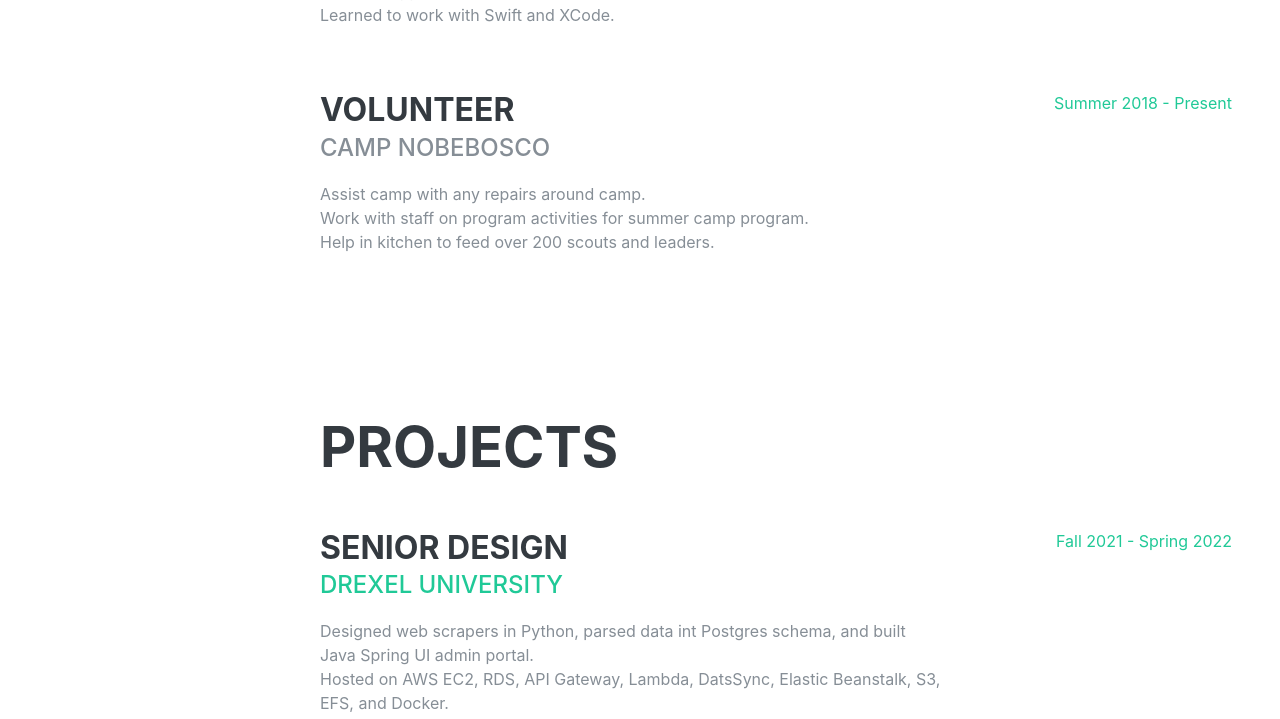
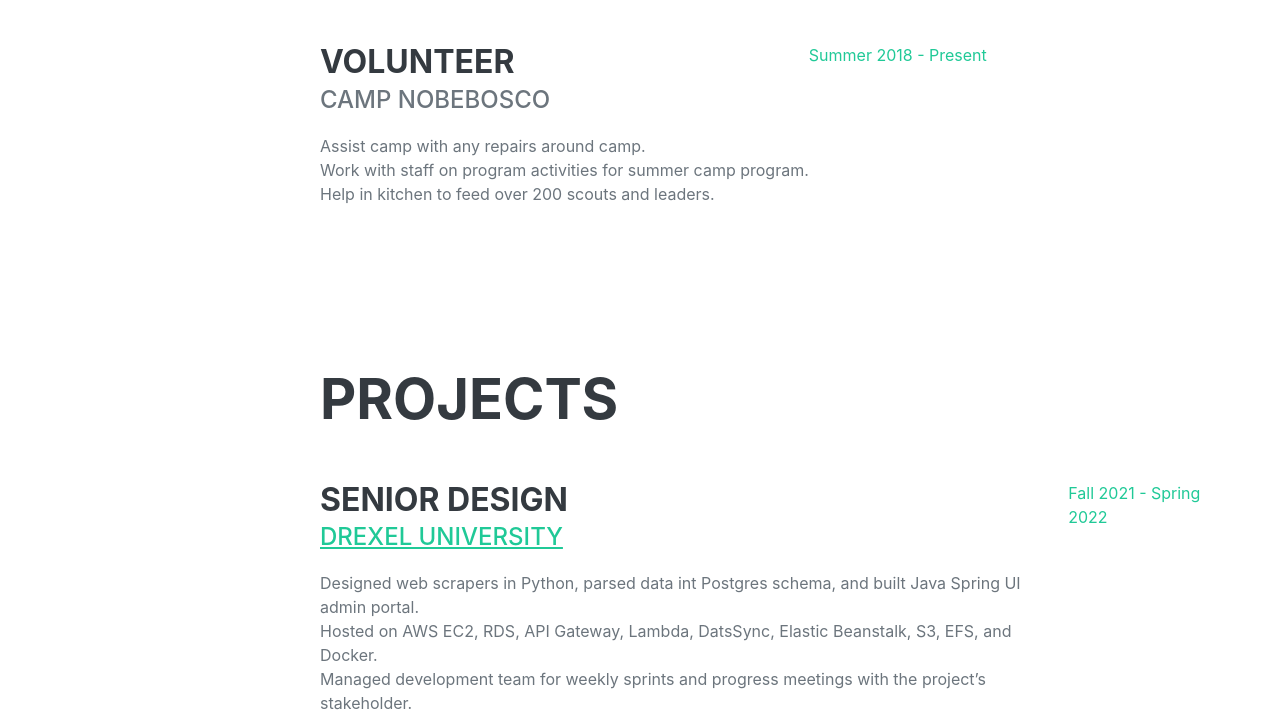
Before and after one commit to jhs88/jhs88.github.io, a website: page index.html in a window 1280 px wide. Shown: the part 2064-2783 px from the top of the page. Drawn offline with nearby package versions, Linux system fonts and the light colour scheme; files that its build step writes are made by us from their sources; a web font is replaced by a local one.

Commit message:
bootstrap 5

```diff
--- a/index.html
+++ b/index.html
@@ -23,7 +23,7 @@
   <link rel="stylesheet" href="https://cdn.jsdelivr.net/gh/devicons/devicon@v2.15.1/devicon.min.css" />
 
   <!-- Custom styles for this template -->
-  <link href="css/resume.min.css" rel="stylesheet" />
+  <link href="css/styles.min.css" rel="stylesheet" />
 </head>
 
 <body id="page-top">
@@ -59,9 +59,6 @@
         <li class="nav-item">
           <a class="nav-link js-scroll-trigger" href="#interests">Interests</a>
         </li>
-          <!-- <li class="nav-item">
-            <a class="nav-link js-scroll-trigger" href="#awards">Awards</a>
-          </li> -->
         <li class="nav-item">
           <a class="nav-link" href="Joseph-Scherreik-2024-Resume.pdf">Resume</a>
         </li>
@@ -282,7 +279,7 @@
         <div class="resume-item d-flex flex-column flex-md-row mb-5">
           <div class="resume-content mr-auto">
             <h3 class="mb-0">Drexel University</h3>
-            <!-- <div class="subheading mb-3">Bachelor of Engineering</div> -->
+            <div class="subheading mb-3">Bachelor of Science</div>
             <div class="subheading mb-3">Philadelphia, PA</div>
             <div>BS in Software Engineering</div>
           </div>
--- a/package.json
+++ b/package.json
@@ -1,7 +1,7 @@
 {
   "title": "Resume",
   "name": "jhs88.github.io",
-  "version": "4.5.0",
+  "version": "4.6.0",
   "author": "jhs88",
   "type": "commonjs",
   "scripts": {
@@ -16,7 +16,7 @@
   "license": "MIT",
   "dependencies": {
     "@fortawesome/fontawesome-free": "^6.6.0",
-    "bootstrap": "~4.3.1",
+    "bootstrap": "~5.3.3",
     "jquery": "3.7.1",
     "jquery.easing": "^1.4.1",
     "popper.js": "^1.14.7"
--- a/scss/_bootstrap-overrides.scss
+++ /dev/null
@@ -1,16 +0,0 @@
-.bg-primary {
-  background-color: $primary !important;
-}
-
-.text-primary {
-  color: $primary !important;
-}
-
-a {
-  color: $primary;
-  &:hover,
-  &:focus,
-  &:active {
-    color: darken($primary, 15%);
-  }
-}
--- a/scss/_global.scss
+++ b/scss/_global.scss
@@ -1,11 +1,13 @@
-// Global styling for this template
+//
+// Global
+//
 
 body {
-  @include body-font;
-  padding-top: 54px;
+    padding-top: $navbar-base-height;
     color: $gray-600;
 }
-@media (min-width: 992px) {
+
+@include media-breakpoint-up(lg) {
     body {
         padding-top: 0;
         padding-left: $sidebar-base-width;
@@ -18,23 +20,11 @@ h3,
 h4,
 h5,
 h6 {
-  @include heading-font;
-  font-weight: 700;
     text-transform: uppercase;
-  color: $gray-800;
 }
 
 h1 {
-  font-size: 6rem;
-  line-height: 5.5rem;
-}
-
-h2 {
-  font-size: 3.5rem;
-}
-
-h3 {
-  font-size: 2rem;
+    line-height: 1;
 }
 
 p.lead {
@@ -43,31 +33,10 @@ p.lead {
 }
 
 .subheading {
+    font-family: $headings-font-family;
     text-transform: uppercase;
     font-weight: 500;
-  @include heading-font;
     font-size: 1.5rem;
-}
-
-.social-icons {
-  a {
-    display: inline-block;
-    height: 3.5rem;
-    width: 3.5rem;
-    background-color: $gray-700;
-    color: $white !important;
-    border-radius: 100%;
-    text-align: center;
-    font-size: 1.5rem;
-    line-height: 3.5rem;
-    margin-right: 1rem;
-    &:last-child {
-      margin-right: 0;
-    }
-    &:hover {
-      background-color: $primary;
-    }
-  }
 }
 
 .dev-icons {
--- a/scss/_mixins.scss
+++ /dev/null
@@ -1,32 +0,0 @@
-// Mixins
-
-@mixin body-font {
-  font-family:
-    'Muli',
-    -apple-system,
-    BlinkMacSystemFont,
-    'Segoe UI',
-    Roboto,
-    'Helvetica Neue',
-    Arial,
-    sans-serif,
-    'Apple Color Emoji',
-    'Segoe UI Emoji',
-    'Segoe UI Symbol',
-    'Noto Color Emoji';
-}
-@mixin heading-font {
-  font-family:
-    'Saira Extra Condensed',
-    -apple-system,
-    BlinkMacSystemFont,
-    'Segoe UI',
-    Roboto,
-    'Helvetica Neue',
-    Arial,
-    sans-serif,
-    'Apple Color Emoji',
-    'Segoe UI Emoji',
-    'Segoe UI Symbol',
-    'Noto Color Emoji';
-}
--- a/scss/_nav.scss
+++ /dev/null
@@ -1,57 +0,0 @@
-#sideNav {
-  .navbar-nav .nav-item .nav-link {
-    font-weight: 800;
-    letter-spacing: 0.05rem;
-    text-transform: uppercase;
-  }
-  .navbar-toggler {
-    &:focus {
-      outline-color: lighten($primary, 15%);
-    }
-  }
-}
-
-@media (min-width: 992px) {
-  #sideNav {
-    text-align: center;
-    position: fixed;
-    top: 0;
-    left: 0;
-
-    display: flex;
-    flex-direction: column;
-
-    width: $sidebar-base-width;
-    height: 100vh;
-    .navbar-brand {
-      display: flex;
-
-      margin: auto auto 0;
-      padding: 0.5rem;
-      .img-profile {
-        max-width: 10rem;
-        max-height: 10rem;
-        border: 0.5rem solid fade-out($white, 0.8);
-      }
-    }
-    .navbar-collapse {
-      display: flex;
-      align-items: flex-start;
-      flex-grow: 0;
-
-      width: 100%;
-      margin-bottom: auto;
-      .navbar-nav {
-        flex-direction: column;
-
-        width: 100%;
-        .nav-item {
-          display: block;
-          .nav-link {
-            display: block;
-          }
-        }
-      }
-    }
-  }
-}
--- a/scss/_resume-item.scss
+++ /dev/null
@@ -1,28 +0,0 @@
-section.resume-section {
-  padding-top: 5rem !important;
-  padding-bottom: 5rem !important;
-  max-width: 75rem;
-  .resume-item {
-    .resume-content {
-    }
-    .resume-date {
-      min-width: none;
-    }
-  }
-}
-@media (min-width: 768px) {
-  section.resume-section {
-    min-height: 100vh;
-    .resume-item {
-      .resume-date {
-        min-width: 18rem;
-      }
-    }
-  }
-}
-@media (min-width: 992px) {
-  section.resume-section {
-    padding-top: 3rem !important;
-    padding-bottom: 3rem !important;
-  }
-}
--- a/scss/_variables.scss
+++ b/scss/_variables.scss
@@ -1,39 +1,7 @@
+//
 // Variables
+//
 
-// Restate Bootstrap Variables
-
-$white: #fff !default;
-$gray-100: #f8f9fa !default;
-$gray-200: #e9ecef !default;
-$gray-300: #dee2e6 !default;
-$gray-400: #ced4da !default;
-$gray-500: #adb5bd !default;
-$gray-600: #868e96 !default;
-$gray-700: #495057 !default;
-$gray-800: #343a40 !default;
-$gray-900: #212529 !default;
-$black: #000 !default;
-
-$blue: #007bff !default;
-$indigo: #6610f2 !default;
-$purple: #6f42c1 !default;
-$pink: #e83e8c !default;
-$red: #dc3545 !default;
-$orange: #bd5d38 !default;
-$yellow: #ffc107 !default;
-$green: #28a745 !default;
-$teal: #20c997 !default;
-$cyan: #17a2b8 !default;
-
-$primary: $teal !default;
-$secondary: $gray-600 !default;
-$success: $green !default;
-$info: $cyan !default;
-$warning: $yellow !default;
-$danger: $red !default;
-$light: $gray-100 !default;
-$dark: $gray-800 !default;
-
-// Page Variables
-
-$sidebar-base-width: 17rem;
+@import "./variables/colors.scss";
+@import "./variables/typography.scss";
+@import "./variables/spacing.scss";
--- /dev/null
+++ b/scss/components/_icons.scss
@@ -0,0 +1,33 @@
+//
+// Icons
+//
+
+// Styling for the rounded social media links
+
+.social-icons {
+    .social-icon {
+        display: inline-flex;
+        align-items: center;
+        justify-content: center;
+        height: 3.5rem;
+        width: 3.5rem;
+        background-color: $gray-700;
+        color: $white;
+        border-radius: 100%;
+        font-size: 1.5rem;
+        margin-right: 1.5rem;
+
+        &:last-child {
+            margin-right: 0;
+        }
+
+        &:hover {
+            background-color: $primary;
+        }
+    }
+}
+
+// Styling for the development technology icons
+.dev-icons {
+    font-size: 3rem;
+}
--- /dev/null
+++ b/scss/components/_sidenav.scss
@@ -0,0 +1,73 @@
+//
+// Sidenav
+//
+
+#sideNav {
+    padding-left: 1rem;
+    padding-right: 1rem;
+
+    .navbar-nav .nav-item .nav-link {
+        font-weight: 800;
+        letter-spacing: 0.05rem;
+        text-transform: uppercase;
+    }
+
+    .navbar-toggler {
+        &:focus {
+            outline-color: lighten($primary, 15%);
+        }
+    }
+}
+
+@include media-breakpoint-up(lg) {
+    #sideNav {
+        padding-left: 0;
+        padding-right: 0;
+        text-align: center;
+        position: fixed;
+        top: 0;
+        left: 0;
+
+        display: flex;
+        flex-direction: column;
+
+        width: $sidebar-base-width;
+        height: 100vh;
+
+        .navbar-brand {
+            display: flex;
+
+            margin: auto auto 0;
+            padding: 0.5rem;
+
+            .img-profile {
+                max-width: 10rem;
+                max-height: 10rem;
+                border: 0.5rem solid fade-out($white, 0.8);
+            }
+        }
+
+        .navbar-collapse {
+            display: flex;
+            align-items: flex-start;
+            flex-grow: 0;
+
+            width: 100%;
+            margin-bottom: auto;
+
+            .navbar-nav {
+                flex-direction: column;
+
+                width: 100%;
+
+                .nav-item {
+                    display: block;
+
+                    .nav-link {
+                        display: block;
+                    }
+                }
+            }
+        }
+    }
+}
--- a/scss/resume.scss
+++ /dev/null
@@ -1,6 +0,0 @@
-@import 'variables.scss';
-@import 'mixins.scss';
-@import 'global.scss';
-@import 'nav.scss';
-@import 'resume-item.scss';
-@import 'bootstrap-overrides.scss';
--- /dev/null
+++ b/scss/sections/_resume-section.scss
@@ -0,0 +1,32 @@
+//
+// Sections
+//
+
+section.resume-section {
+    display: flex;
+    align-items: center;
+    padding-left: 1rem;
+    padding-right: 1rem;
+    padding-top: 5rem;
+    padding-bottom: 5rem;
+    max-width: 75rem;
+
+    .resume-section-content {
+        width: 100%;
+    }
+}
+
+@include media-breakpoint-up(md) {
+    section.resume-section {
+        min-height: 100vh;
+    }
+}
+
+@include media-breakpoint-up(lg) {
+    section.resume-section {
+        padding-left: 3rem;
+        padding-right: 3rem;
+        padding-top: 5rem;
+        padding-bottom: 5rem;
+    }
+}
--- /dev/null
+++ b/scss/styles.scss
@@ -0,0 +1,19 @@
+//
+// Styles
+//
+
+// Import variables
+@import "./variables.scss";
+
+// Import Bootstrap
+@import "bootstrap/scss/bootstrap.scss";
+
+// Global CSS
+@import "./global.scss";
+
+// Components
+@import "./components/sidenav.scss";
+@import "./components/icons.scss";
+
+// Sections
+@import "./sections/resume-section.scss";
--- /dev/null
+++ b/scss/variables/_colors.scss
@@ -0,0 +1,15 @@
+//
+// Colors
+//
+
+// Pre-state grayscale colors used in other variables
+
+$gray-800: #343a40;
+
+// Override Bootstrap color system
+
+$teal: #20c997;
+
+// Override Bootstrap default state colors
+
+$primary: $teal;
--- /dev/null
+++ b/scss/variables/_spacing.scss
@@ -0,0 +1,11 @@
+//
+// Spacing
+//
+
+// Spacing variable to set the sidebar base width
+
+$sidebar-base-width: 17rem;
+
+// Spacing variable to add padding to the top of the body element that matches the height of the navbar
+
+$navbar-base-height: 3.375rem;
--- /dev/null
+++ b/scss/variables/_typography.scss
@@ -0,0 +1,21 @@
+//
+// Variables
+//
+
+// Override Bootstrap typography variables
+
+$font-family-base: "Muli", -apple-system, BlinkMacSystemFont, "Segoe UI", Roboto,
+    "Helvetica Neue", Arial, sans-serif, "Apple Color Emoji", "Segoe UI Emoji",
+    "Segoe UI Symbol", "Noto Color Emoji";
+
+$headings-font-family: "Saira Extra Condensed", -apple-system,
+    BlinkMacSystemFont, "Segoe UI", Roboto, "Helvetica Neue", Arial, sans-serif,
+    "Apple Color Emoji", "Segoe UI Emoji", "Segoe UI Symbol", "Noto Color Emoji";
+
+$headings-font-weight: 700;
+
+$headings-color: $gray-800;
+
+$h1-font-size: 6rem;
+$h2-font-size: 3.5rem;
+$h3-font-size: 2rem;
```
Also changed, not shown: .github/workflows/build-deploy.yml, README.md, 1 other file. Lines whose indentation alone changed are shown as unchanged.
